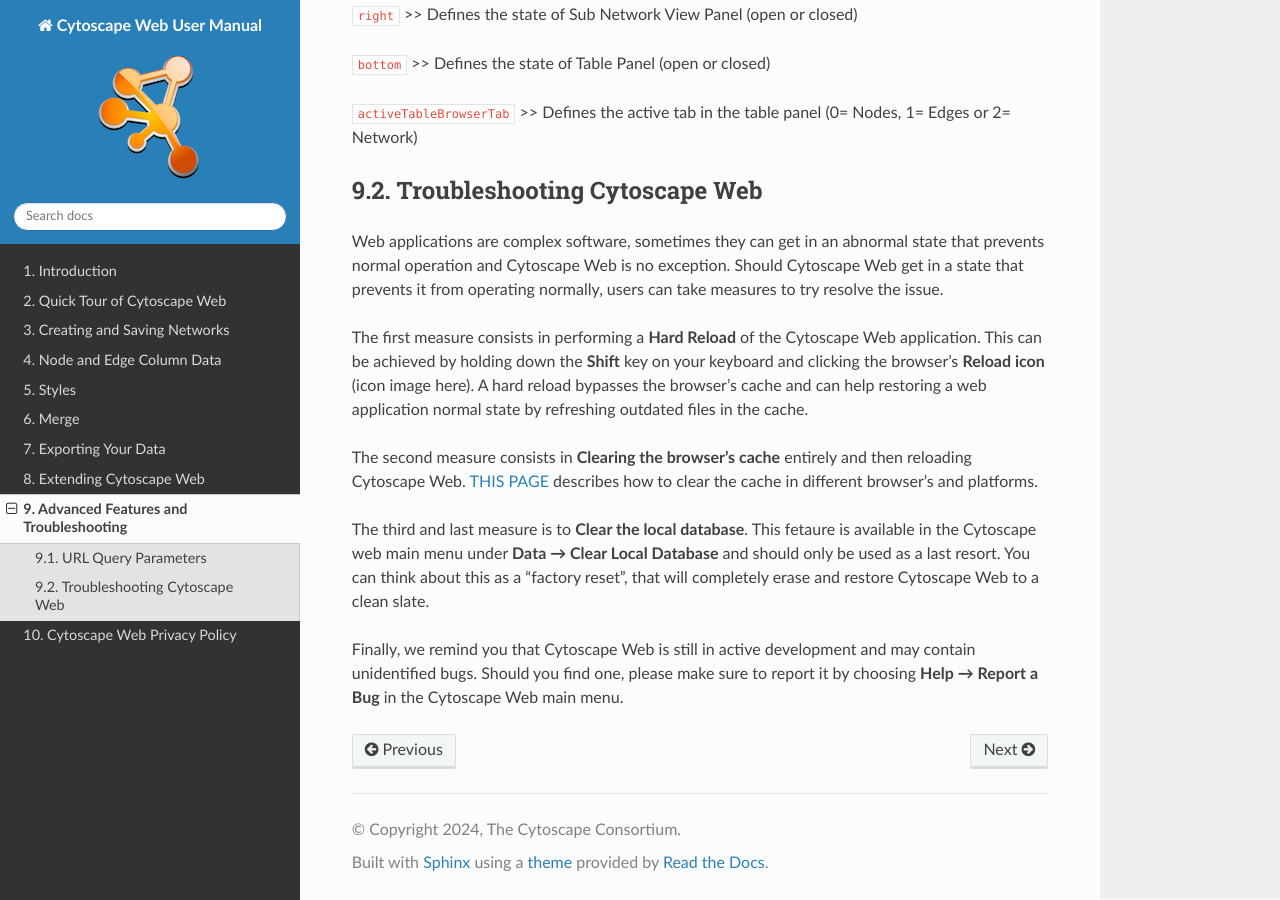
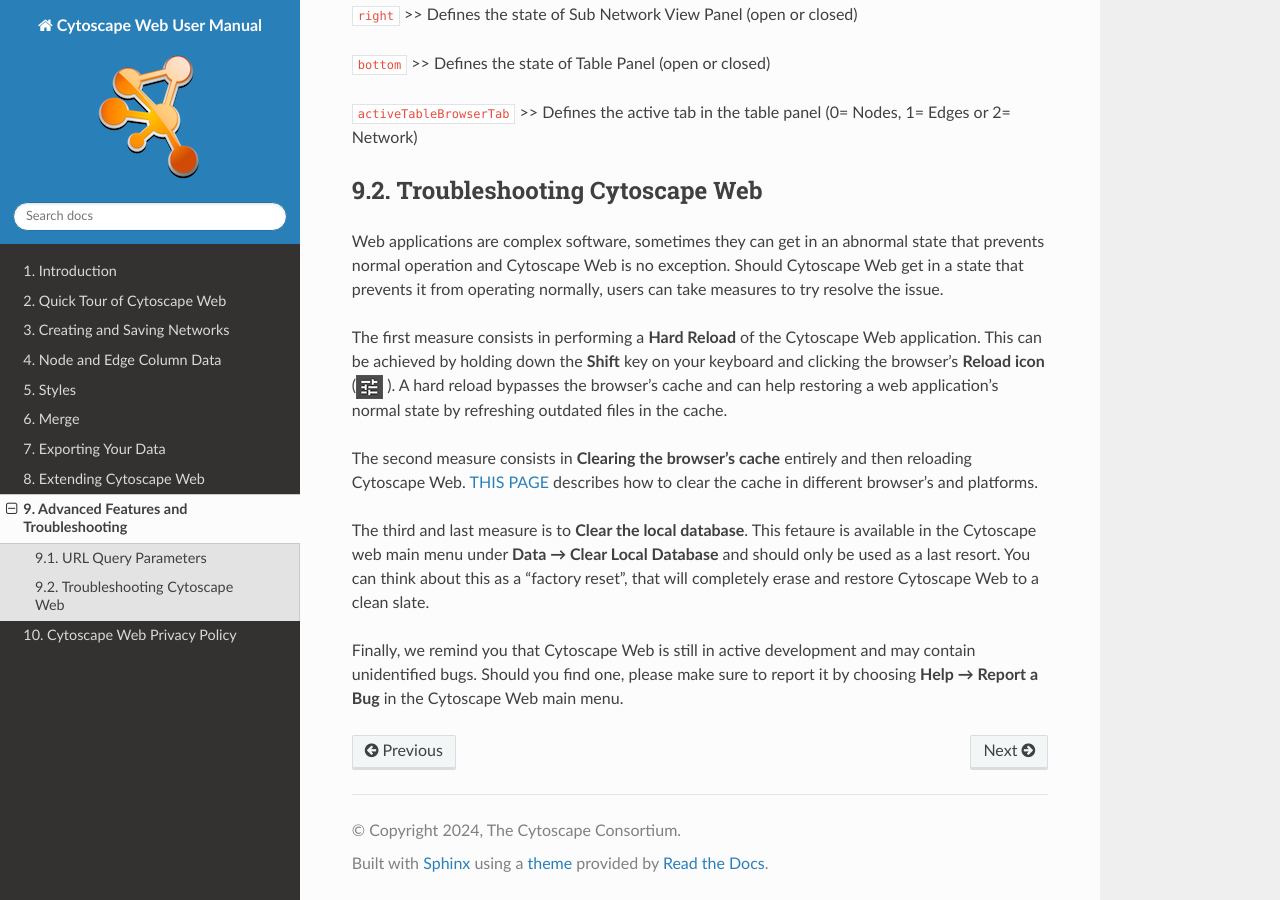
Before and after one commit to cytoscape/web-cytoscape-manual, a Sphinx documentation site: the page built from docs/Advanced.md, in a window 1280 px wide and 900 px high, scrolled down 1081 px. Built offline with Sphinx 7.4.7 and the Read the Docs theme 3.1.0, drawn with Linux system fonts in a browser that asks for light colours.

Commit message:
Update Advanced.md

```diff
--- a/docs/Advanced.md
+++ b/docs/Advanced.md
@@ -39,7 +39,7 @@
 
 Web applications are complex software, sometimes they can get in an abnormal state that prevents normal operation and Cytoscape Web is no exception. Should Cytoscape Web get in a state that prevents it from operating normally, users can take measures to try resolve the issue.
 
-The first measure consists in performing a **Hard Reload** of the Cytoscape Web application. This can be achieved by holding down  the **Shift** key on your keyboard and clicking the browser's **Reload icon** (icon image here). A hard reload bypasses the browser's cache and can help restoring a web application normal state by refreshing outdated files in the cache.
+The first measure consists in performing a **Hard Reload** of the Cytoscape Web application. This can be achieved by holding down  the **Shift** key on your keyboard and clicking the browser's **Reload icon** (![](_static/images/Quick_Tour/search_settings.png) ). A hard reload bypasses the browser's cache and can help restoring a web application's normal state by refreshing outdated files in the cache.
 
 The second measure consists in **Clearing the browser's cache** entirely and then reloading Cytoscape Web. [THIS PAGE](https://www.wikihow.com/Clear-Your-Browser%27s-Cache) describes how to clear the cache in different browser's and platforms.
 
```
